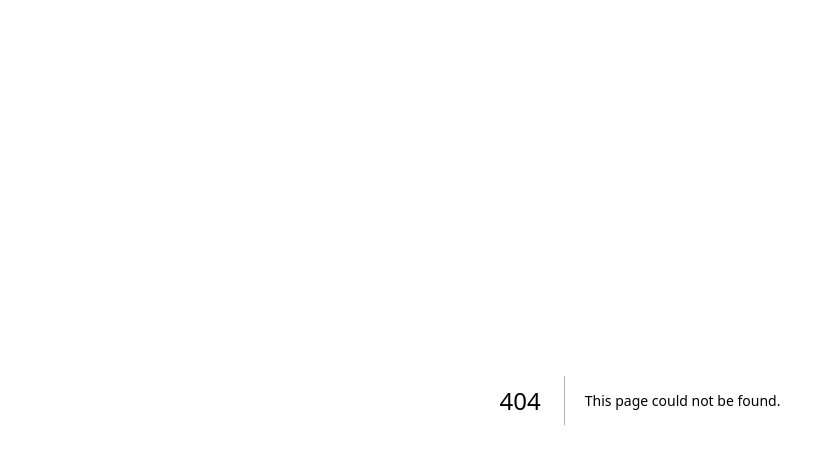
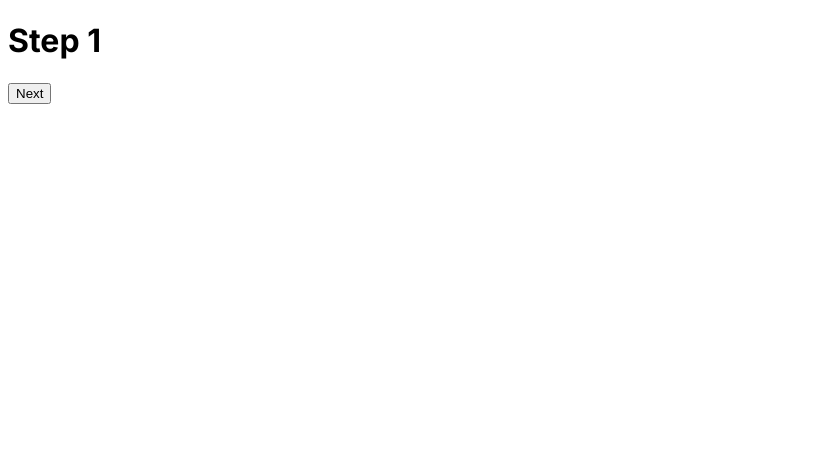
Before and after one commit to gadnaw/design-patterns, a Next.js app: page /screen-onboarding-flow in a window 1280 px wide. Before the commit this address had no page. Shown: the top 464 px of the page, without its empty margins (0-835 px from the left). Built offline with nearby package versions, Linux system fonts and the light colour scheme.

Commit message:
Done with Uncontrolled Onboarding Flow Pattern

```diff
--- a/app/page.tsx
+++ b/app/page.tsx
@@ -35,6 +35,12 @@ export default function Home() {
         >
           03 Form Pattern (uncontrolled & controlled)
         </Link>
+        <Link
+          href="/screen-onboarding-flow"
+          className="bg-red-100 border-2 border-solid border-red-200"
+        >
+          04 Onboarding Flow
+        </Link>
       </div>
     </main>
   );
--- /dev/null
+++ b/app/patterns/04-onboarding-flow/UncontrolledOnboardingFlow.tsx
@@ -0,0 +1,47 @@
+"use client";
+import React, { ReactNode, useState, cloneElement } from "react";
+
+interface UncontrolledOnboardingFlowProps {
+  children: ReactNode;
+  onFinish: (updatedData: any) => void;
+}
+
+export const UncontrolledOnboardingFlow = ({
+  children,
+  onFinish,
+}: UncontrolledOnboardingFlowProps) => {
+  // onboardingData are data collected on each step
+  const [onboardingData, setOnboardingData] = useState({});
+  const [currentIndex, setCurrentIndex] = useState(0);
+
+  const arrayedChildren = React.Children.toArray(children);
+
+  const gotoNext = (stepData: any) => {
+    const nextIndex = currentIndex + 1;
+    const updatedData = {
+      ...onboardingData,
+      ...stepData,
+    };
+
+    console.log(updatedData);
+    // @ts-ignore
+    if (nextIndex < children.length) {
+      setCurrentIndex(nextIndex);
+    } else {
+      onFinish(updatedData);
+    }
+
+    setOnboardingData(updatedData);
+  };
+
+  const currentChild = React.Children.toArray(children)[currentIndex];
+  //   console.log(currentChild);
+
+  //   console.log(React.isValidElement(currentChild));
+
+  if (React.isValidElement(currentChild)) {
+    // @ts-ignore
+    return React.cloneElement(currentChild, { gotoNext });
+  }
+  return currentChild;
+};
--- /dev/null
+++ b/app/screen-onboarding-flow/page.tsx
@@ -0,0 +1,44 @@
+"use client";
+
+import React from "react";
+import { UncontrolledOnboardingFlow } from "../patterns/04-onboarding-flow/UncontrolledOnboardingFlow";
+
+const StepOne = ({ gotoNext }: any) => (
+  <>
+    {/* {console.log(gotoNext)} */}
+    <h1>Step 1</h1>
+    <button onClick={() => gotoNext({ name: "John Doe" })}>Next</button>
+  </>
+);
+
+const StepTwo = ({ gotoNext }: any) => (
+  <>
+    <h1>Step 2</h1>
+    <button onClick={() => gotoNext({ age: 22 })}>Next</button>
+  </>
+);
+const StepThree = ({ gotoNext }: any) => (
+  <>
+    <h1>Step 3</h1>
+    <button onClick={() => gotoNext({ hairColor: "black" })}>Next</button>
+  </>
+);
+const StepFour = ({ gotoNext }: any) => (
+  <>
+    <h1>Step 4</h1>
+    <button onClick={() => gotoNext({ skinColor: "white" })}>Next</button>
+  </>
+);
+
+function page() {
+  return (
+    <UncontrolledOnboardingFlow onFinish={(data) => console.log(data)}>
+      <StepOne />
+      <StepTwo />
+      <StepThree />
+      <StepFour />
+    </UncontrolledOnboardingFlow>
+  );
+}
+
+export default page;
```
Also changed, not shown: app/patterns/04-onboarding-flow/ControlledOnboardingFlow.tsx (added), 1 other file (tests, documents, lock files or other folders).
